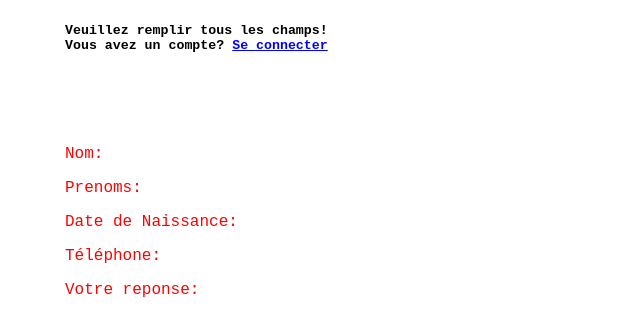
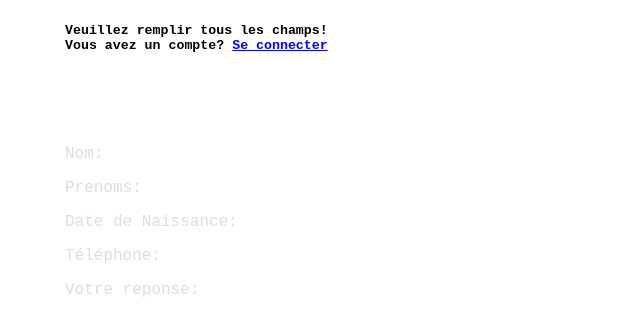
Before and after one commit to franktinongbe/CheckerForm, a plain HTML site: page index.html in a window 1280 px wide. Shown: the part 1366-1701 px from the top of the page, without its empty margins (319-959 px from the left). Drawn offline with Linux system fonts and the light colour scheme.

Commit message:
Update style.css

```diff
--- a/style.css
+++ b/style.css
@@ -9,7 +9,7 @@ h2 {
     text-align: center;
 }
 p{
-    color: #FF0000;
+    color: #ddd;
 }
 .form{
     background-color: rgba(15, 12, 59, 0.74);
```
